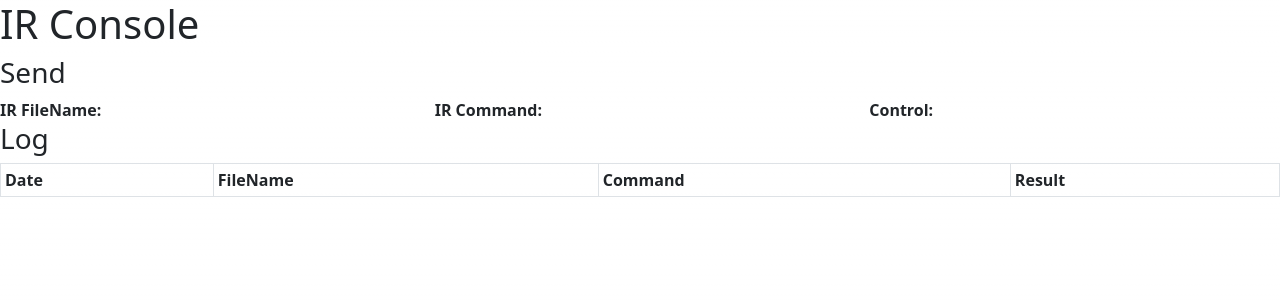
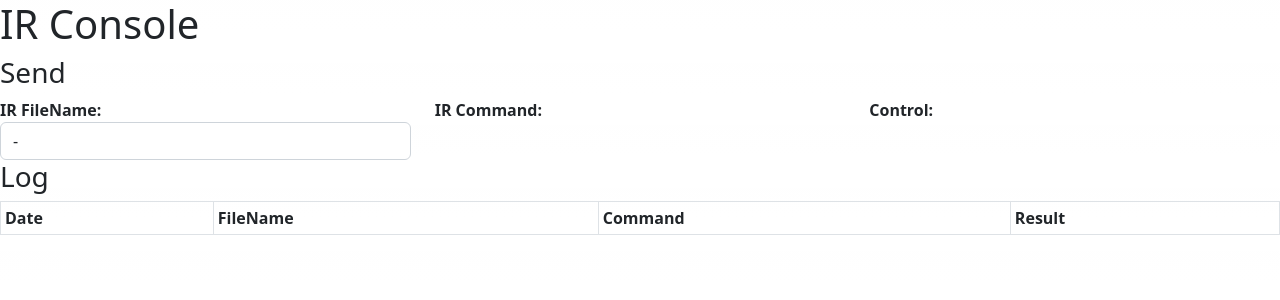
Before and after one commit to souri-t/ReactTestApp, a Next.js app: page /Remote in a window 1280 px wide. Shown: the top 300 px of the page. Built offline with nearby package versions, Linux system fonts and the light colour scheme.

Commit message:
first commit

```diff
--- a/src/app/Remote/page.tsx
+++ b/src/app/Remote/page.tsx
@@ -32,7 +32,13 @@ function Remote() {
                 <div className="col-sm-4">
                     <div className="">
                         <label className="control-label col-xs-2"><b>IR FileName:</b></label>
-                        <div className="col-xs-5">
+                          <div className="col-xs-5">
+                          <select className="form-control input-sm" onChange={(e) => setApplianceId(e.target.value)}>
+                                <option value="">-</option>
+                                {appliances.map((appliance) => (
+                                    <option key={appliance.id} value={appliance.id}>{appliance.name}</option>
+                                ))}
+                            </select>
                         </div>
                     </div>
                 </div>
```
